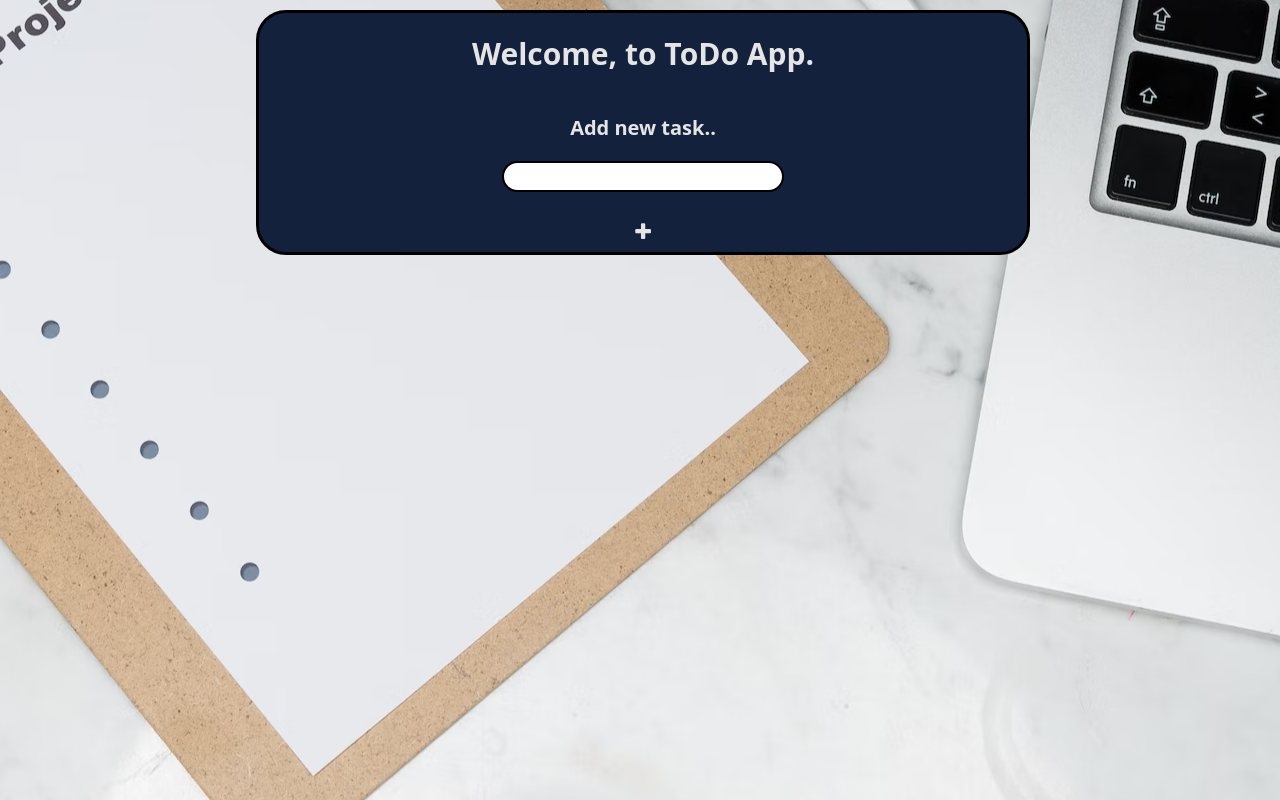
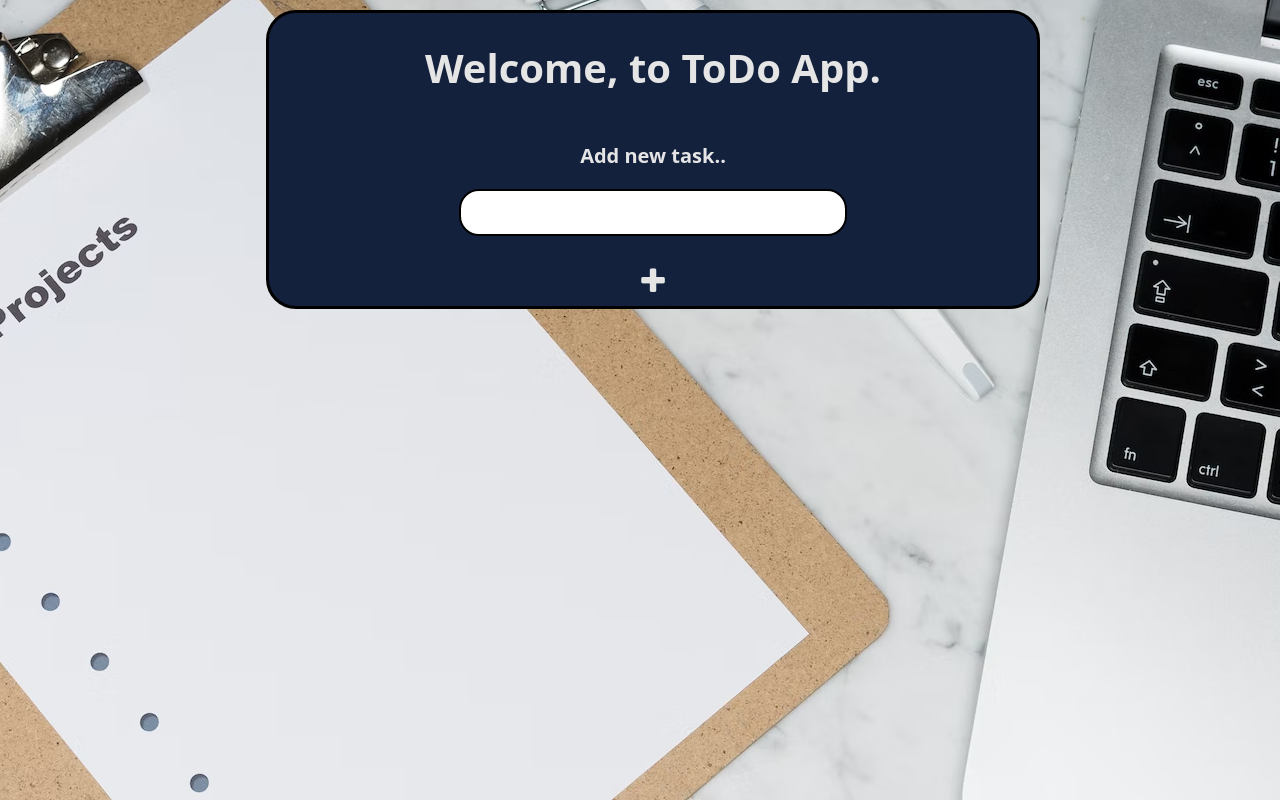
Before and after one commit to azharellahii/todo, a React (Create React App) app: page / in a window 1280 px wide. Built offline with nearby package versions, Linux system fonts and the light colour scheme.

Commit message:
Add files via upload

```diff
--- a/src/App.css
+++ b/src/App.css
@@ -1,8 +1,8 @@
 body {
+    height: 100vh;
     background-image: url("./Img/todo.avif");
     background-repeat: no-repeat;
     background-position: center;
-    background-size: auto;
     color: #E5E5E5;
     display: flex;
     flex-direction: column;
@@ -14,14 +14,13 @@ body {
 }
 
 .a-container {
-    margin-top: 10px;
+    margin: 10px;
     width: 100%;
     display: flex;
     justify-content: center;
     background-color: #14213D;
     border: 3px solid #000000;
     border-radius: 30px;
-    flex-wrap: wrap;
 }
 
 .a-element {
@@ -32,7 +31,7 @@ body {
 }
 
 h1 {
-    font-size: 1.5rem;
+    font-size: 2rem;
     display: flex;
     justify-content: center;
 }
@@ -60,7 +59,7 @@ h1 {
     font-size: 1rem;
     border: 2px solid black;
     border-radius: 20px;
-    height: 25px;
+    padding: 10px;
     width: 80%;
 }
 
@@ -69,6 +68,11 @@ h1 {
     margin: 10px 150px;
     display: flex;
     justify-content: center;
+    font-size: 30px !important;
+}
+
+.a-button:hover {
+    transform: scale(1.2);
 }
 
 .btn-span {
@@ -76,14 +80,7 @@ h1 {
     justify-content: center;
 }
 
-.l-container {
-    width: 100%;
-    display: flex;
-    flex-direction: column;
-    justify-content: center;
-}
-
-@media (width<540px) {
+@media (width<740px) {
     #root {
         width: 100%;
         display: flex;
--- a/src/List/List.css
+++ b/src/List/List.css
@@ -4,9 +4,10 @@
     border-radius: 20px;
     border: 1px solid orange;
     display: flex;
-    flex-direction: row;
+    flex-wrap: wrap;
+    align-items: center;
     justify-content: space-between;
-    width: 90%;
+    gap: 20px;
 }
 
 .list {
@@ -16,7 +17,11 @@
 
 .dltBtn {
     display: flex;
-    font-size: 1rem;
+    font-size: 30px !important;
     border-radius: 20px;
     cursor: pointer;
 }
+
+.dltBtn:hover {
+    transform: scale(1.2);
+}
```
Also changed, not shown: public/index.html (line endings or trailing spaces).
